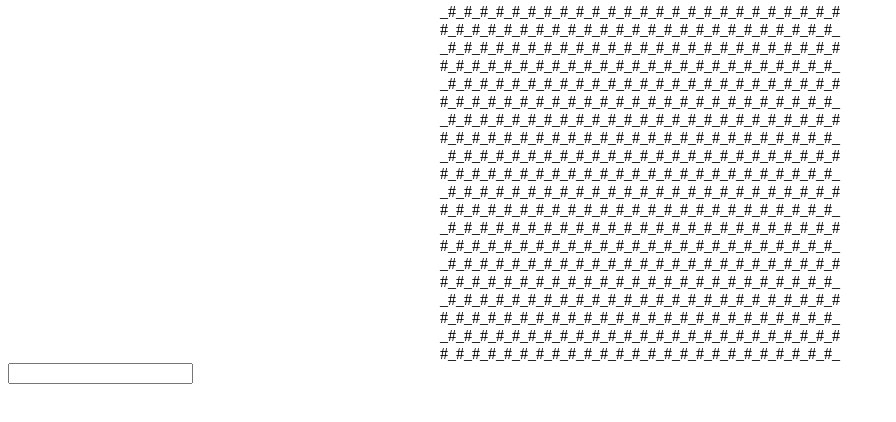
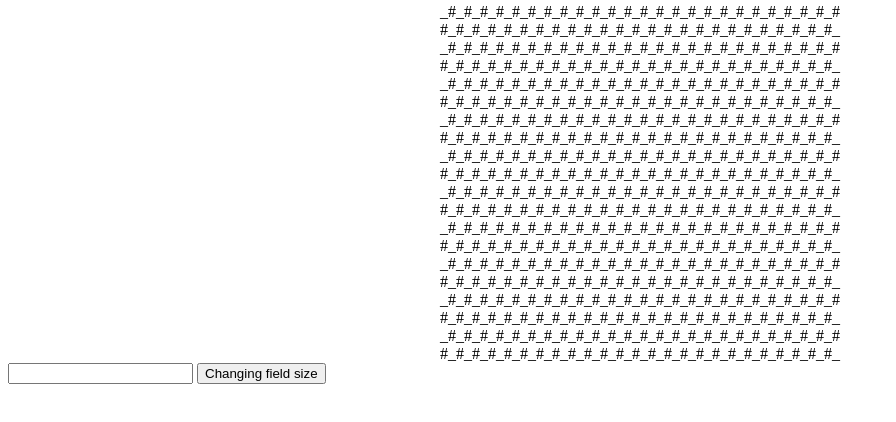
Before and after one commit to S-Kozachuk/chess-board, a plain HTML site: page index.html in a window 1280 px wide. Shown: the part 84-506 px from the top of the page, without its empty margins (0-896 px from the left). Drawn offline with Linux system fonts and the light colour scheme.

Commit message:
SL/Added button to html layout

```diff
--- a/index.html
+++ b/index.html
@@ -11,6 +11,7 @@
   		<h1>Chess board</h1>
 		<div class="output"></div>
 		<input class="input" type="text">
+		<button class="input__btn">Changing field size</button>
   		<script src="js/main.js"></script>
 	</body>
 </html>
```
